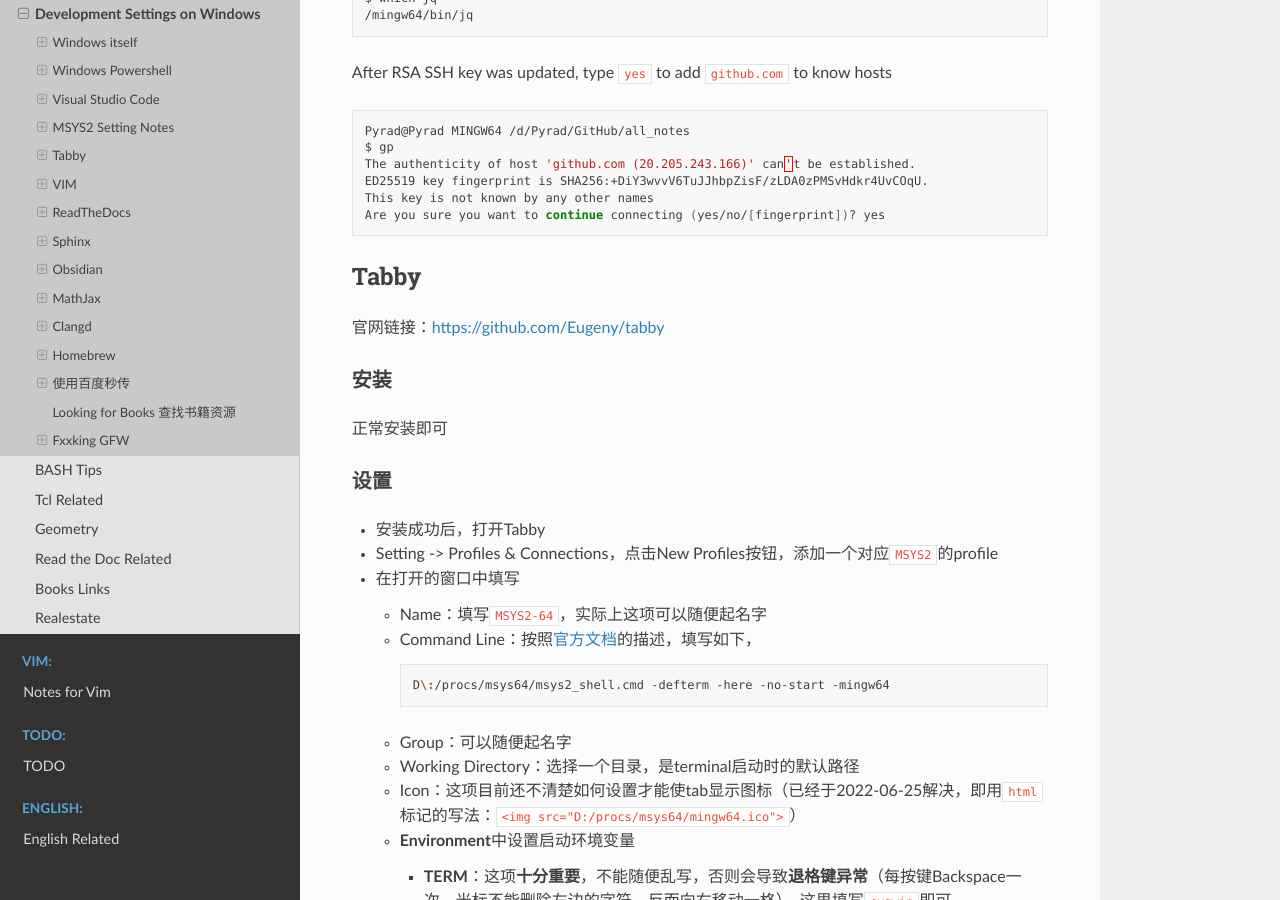
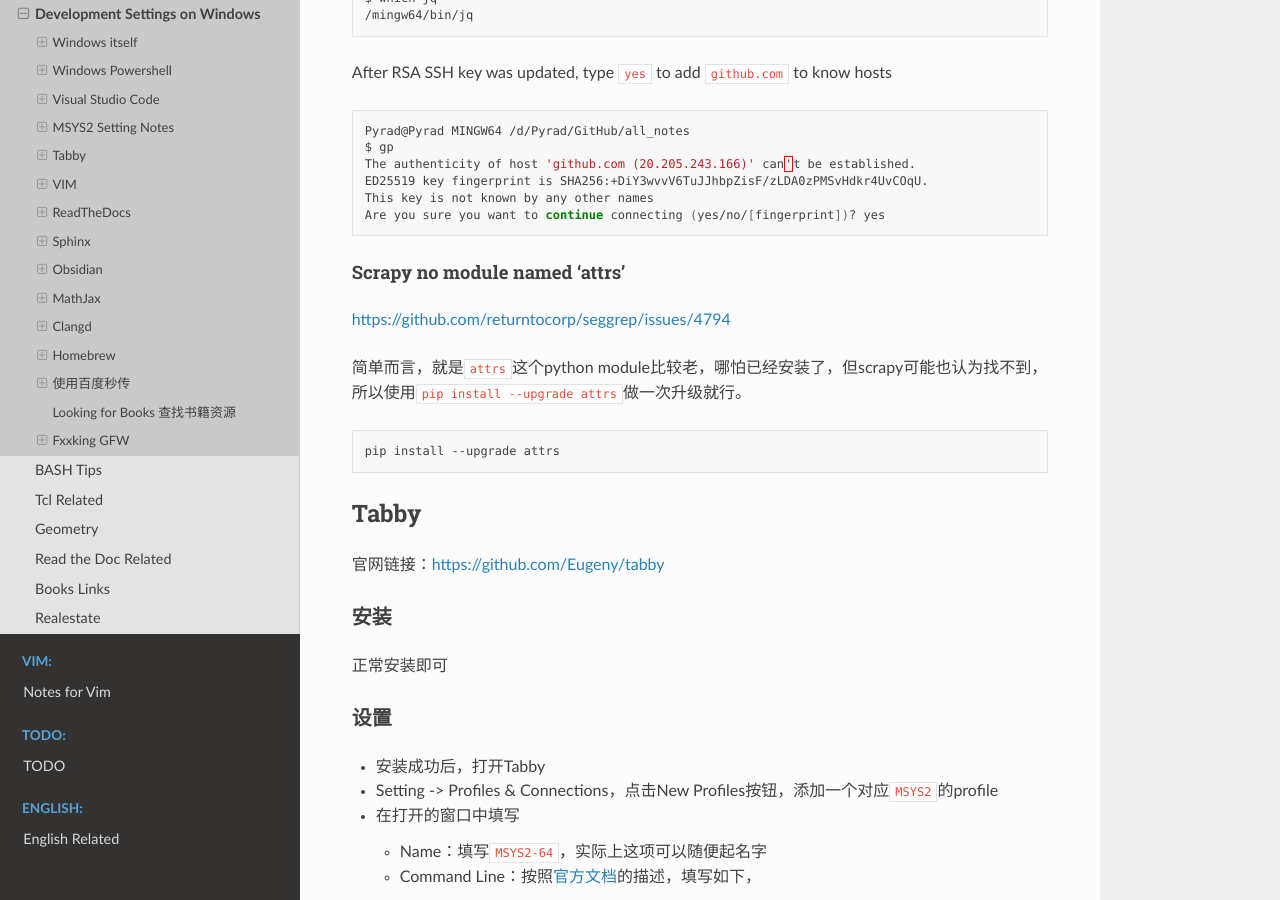
Before and after one commit to Pyrad/pyradnotes, a Sphinx documentation site: the page built from source/Notes/WinDevEnvSetup.md, in a window 1280 px wide and 900 px high, scrolled down 11095 px. Built offline with Sphinx 7.4.7 and the Read the Docs theme 2.0.0, drawn with Linux system fonts in a browser that asks for light colours.

Commit message:
MSYS2 Scrapy found no module named "attrs"

````diff
--- a/source/Notes/WinDevEnvSetup.md
+++ b/source/Notes/WinDevEnvSetup.md
@@ -616,6 +616,17 @@
 ED25519 key fingerprint is SHA256:+DiY3wvvV6TuJJhbpZisF/zLDA0zPMSvHdkr4UvCOqU.
 This key is not known by any other names
 Are you sure you want to continue connecting (yes/no/[fingerprint])? yes
+```
+
+
+#### Scrapy no module named 'attrs'
+
+[https://github.com/returntocorp/seggrep/issues/4794](https://github.com/returntocorp/seggrep/issues/4794)
+
+简单而言，就是`attrs`这个python module比较老，哪怕已经安装了，但scrapy可能也认为找不到，所以使用`pip install --upgrade attrs`做一次升级就行。
+
+```shell
+pip install --upgrade attrs
 ```
 
 
````
